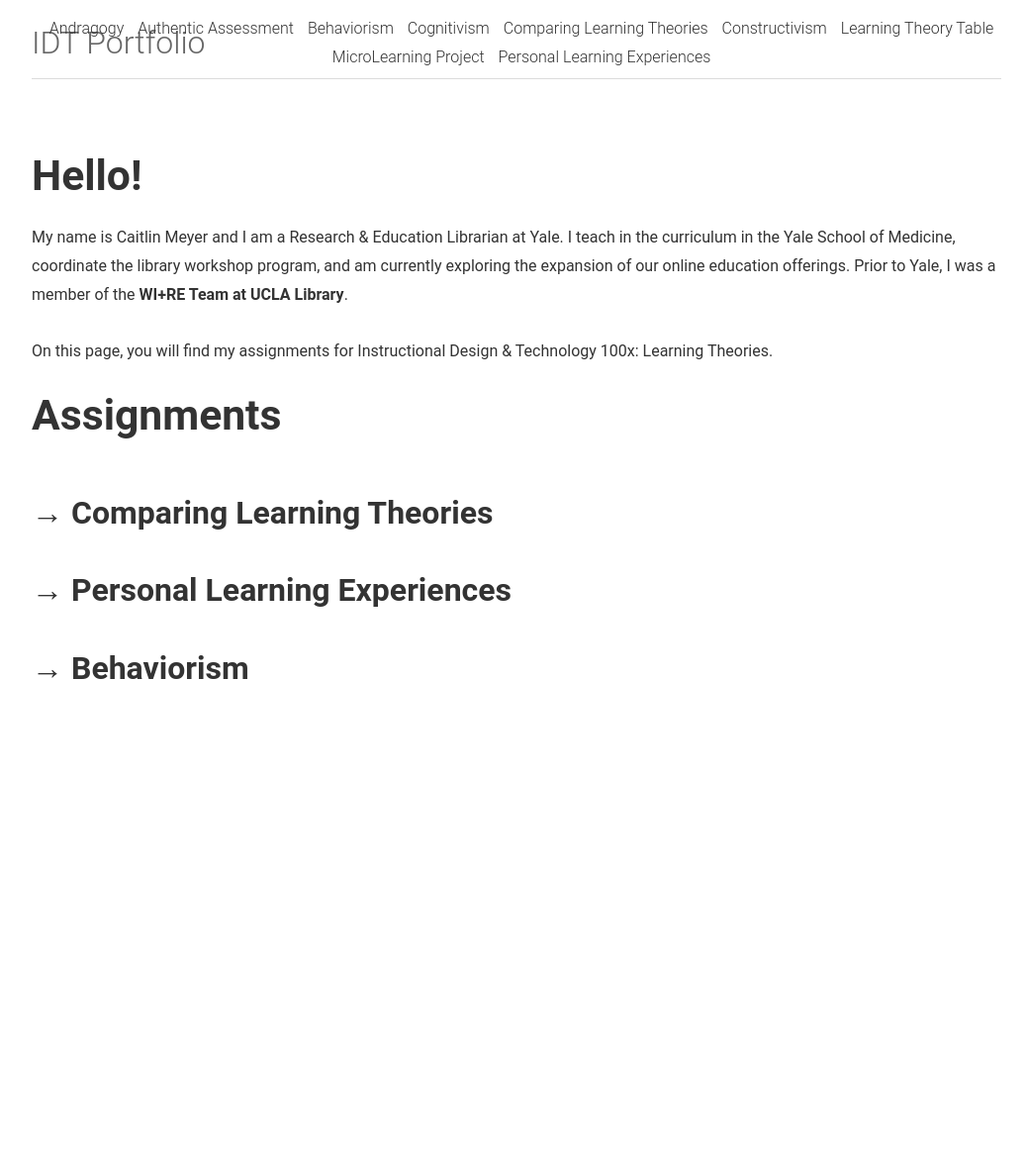
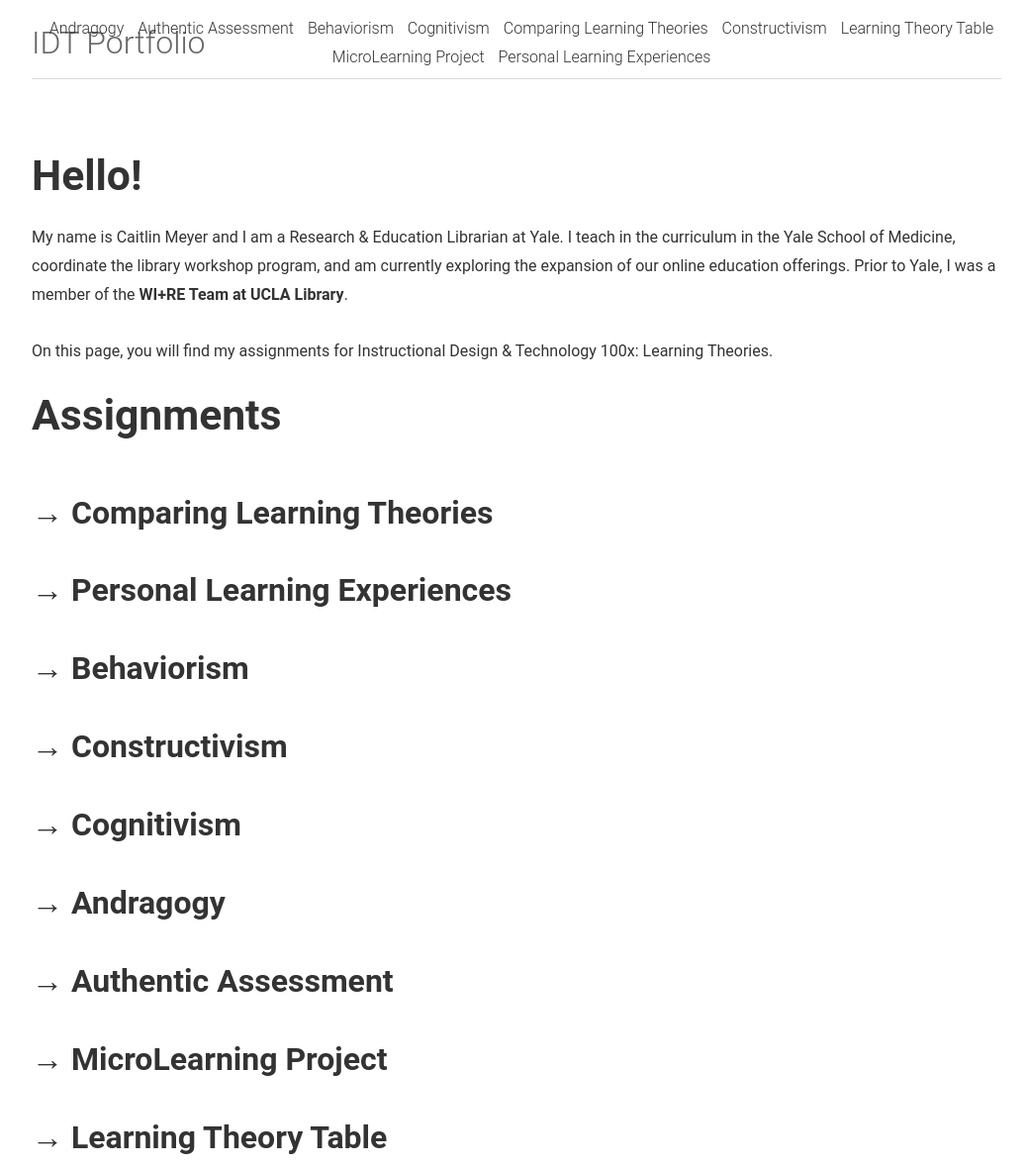
Before and after one commit to caitlinmeyer/IDT, a Jekyll site: the page built from index.html, in a window 1280 px wide. Shown: the whole page at 99% size, without its empty margins (118-1155 px from the left). Built offline with Jekyll 4.4.1, drawn with Linux system fonts in a browser that asks for light colours; the list of posts is cut into pages by our own code; before the commit the page ends 900 px from its top, so only the background shows below that.

Commit message:
Update index.html

```diff
--- a/index.html
+++ b/index.html
@@ -10,3 +10,9 @@ On this page, you will find my assignments for Instructional Design & Technology
 <h2>&#8594; <a href="/IDT100x/comparing-learning-theories">Comparing Learning Theories</a></h2>
 <h2>&#8594; <a href="/IDT100x/personal-learning-experiences">Personal Learning Experiences</a></h2>
 <h2>&#8594; <a href="/IDT100x/behaviorism">Behaviorism</a></h3></li></h2>
+<h2>&#8594; <a href="/IDT100x/constructivism">Constructivism</a></h2>
+<h2>&#8594; <a href="/IDT100x/cognitivism">Cognitivism</a></h2>
+<h2>&#8594; <a href="/IDT100x/andragogy">Andragogy</a></h3></li></h2>
+<h2>&#8594; <a href="/IDT100x/authentic-assessment">Authentic Assessment</a></h2>
+<h2>&#8594; <a href="/IDT100x/microlearning-project">MicroLearning Project</a></h2>
+<h2>&#8594; <a href="/IDT100x/learning-theory-table">Learning Theory Table</a></h3></li></h2>
```
